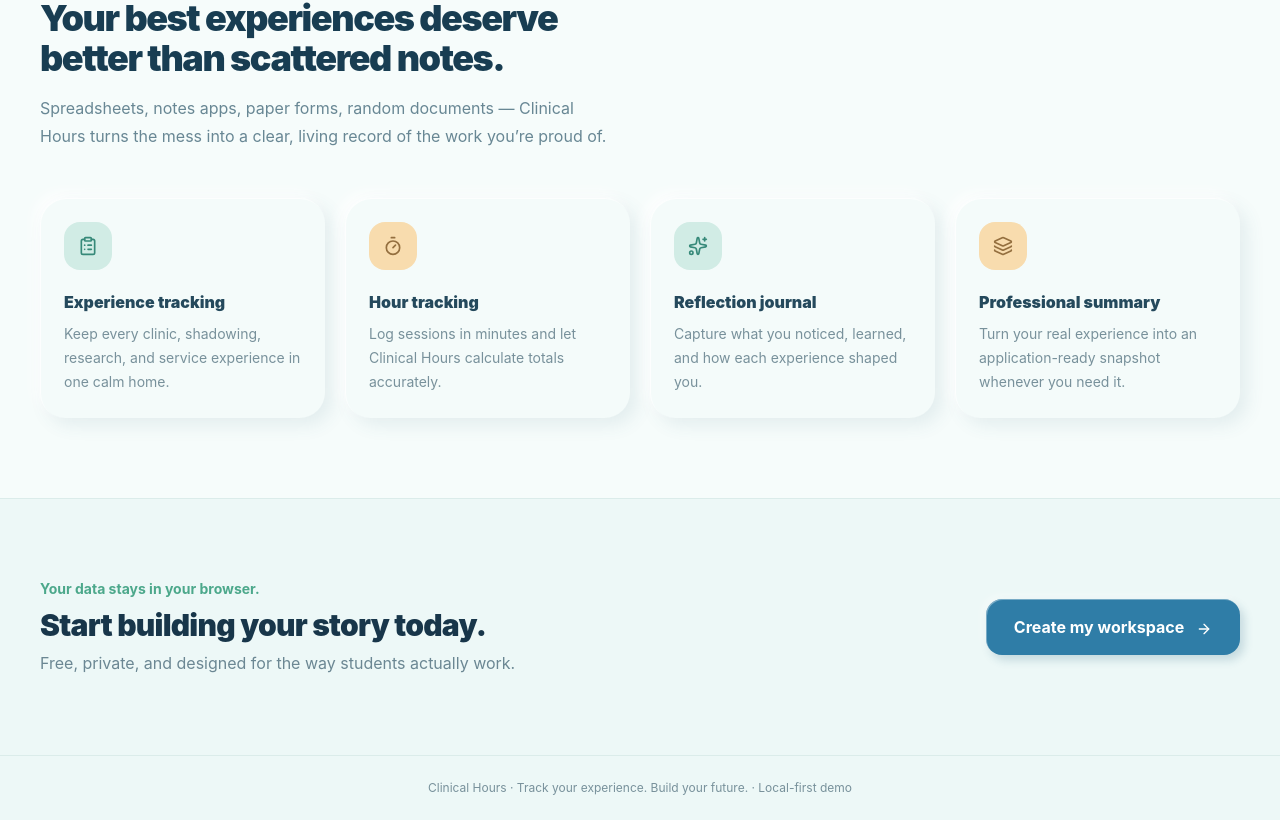
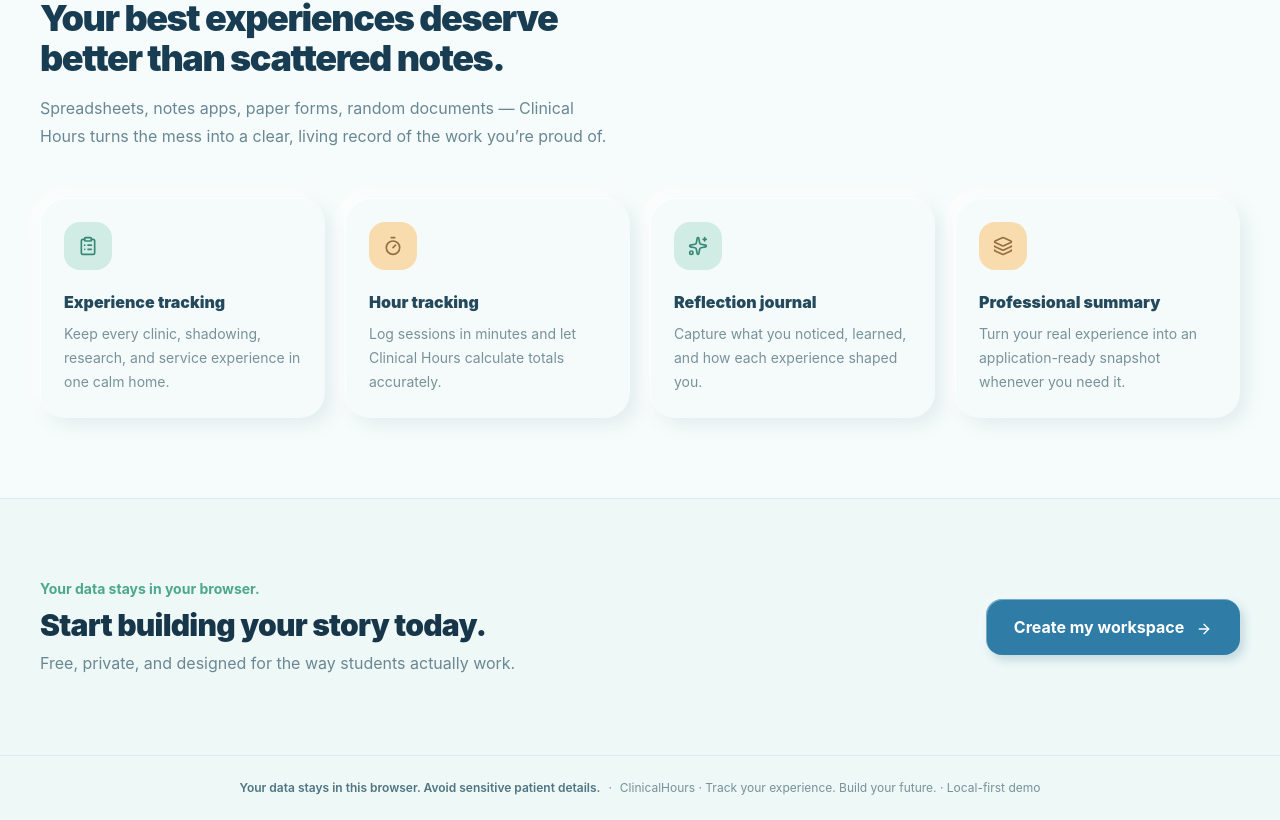
Before and after one commit to PriyanshPrasad/Clinical_Hours, a React (Vite) app: page / in a window 1280 px wide. Shown: the part 917-1737 px from the top of the page. Built offline with nearby package versions, Linux system fonts and the light colour scheme.

Commit message:
Freebuff: Update logo on homepage and add this somewhere that doesn...

```diff
--- a/src/pages/Landing.tsx
+++ b/src/pages/Landing.tsx
@@ -39,7 +39,7 @@
         <section className="border-y border-[#dbecea] bg-white/45 px-6 py-20 lg:px-10"><div className="mx-auto max-w-7xl"><div className="max-w-xl"><p className="text-sm font-black uppercase tracking-[.18em] text-[#4ca88b]">One organized home</p><h2 className="mt-3 text-4xl font-black tracking-[-.04em] text-[#183d52]">Your best experiences deserve better than scattered notes.</h2><p className="mt-4 leading-7 text-[#688794]">Spreadsheets, notes apps, paper forms, random documents — Clinical Hours turns the mess into a clear, living record of the work you’re proud of.</p></div><div id="features" className="mt-12 grid gap-5 sm:grid-cols-2 lg:grid-cols-4">{features.map(({ icon: Icon, title, text }, index) => <div key={title} className="rounded-[1.6rem] bg-[#f4fbfa] p-6 clay-soft"><div className={`mb-5 flex size-12 items-center justify-center rounded-2xl ${index % 2 ? "bg-[#f8dcae] text-[#946f3f]" : "bg-[#d1ece5] text-[#368979]"}`}><Icon className="size-5" /></div><h3 className="font-black text-[#24495c]">{title}</h3><p className="mt-2 text-sm leading-6 text-[#78919b]">{text}</p></div>)}</div></div></section>
         <section className="mx-auto flex max-w-7xl flex-col items-start justify-between gap-8 px-6 py-20 sm:flex-row sm:items-center lg:px-10"><div><p className="text-sm font-bold text-[#4ca88b]">Your data stays in your browser.</p><h2 className="mt-2 text-3xl font-black tracking-tight">Start building your story today.</h2><p className="mt-2 text-[#6b8793]">Free, private, and designed for the way students actually work.</p></div><button onClick={() => navigate("/auth?mode=signup")} className="clay-button shrink-0 rounded-2xl bg-[#2f7da7] px-7 py-4 font-bold text-white">Create my workspace <ArrowRight className="ml-2 inline size-4" /></button></section>
       </main>
-      <footer className="border-t border-[#dbecea] px-6 py-6 text-center text-xs text-[#78919b]">Clinical Hours · Track your experience. Build your future. · Local-first demo</footer>
+      <footer className="border-t border-[#dbecea] px-6 py-6 text-center text-xs text-[#78919b]"><span className="font-semibold text-[#4f7581]">Your data stays in this browser. Avoid sensitive patient details.</span><span className="mx-2 hidden sm:inline">·</span><span className="mt-2 block sm:mt-0 sm:inline">ClinicalHours · Track your experience. Build your future. · Local-first demo</span></footer>
     </div>
   );
 }
```
